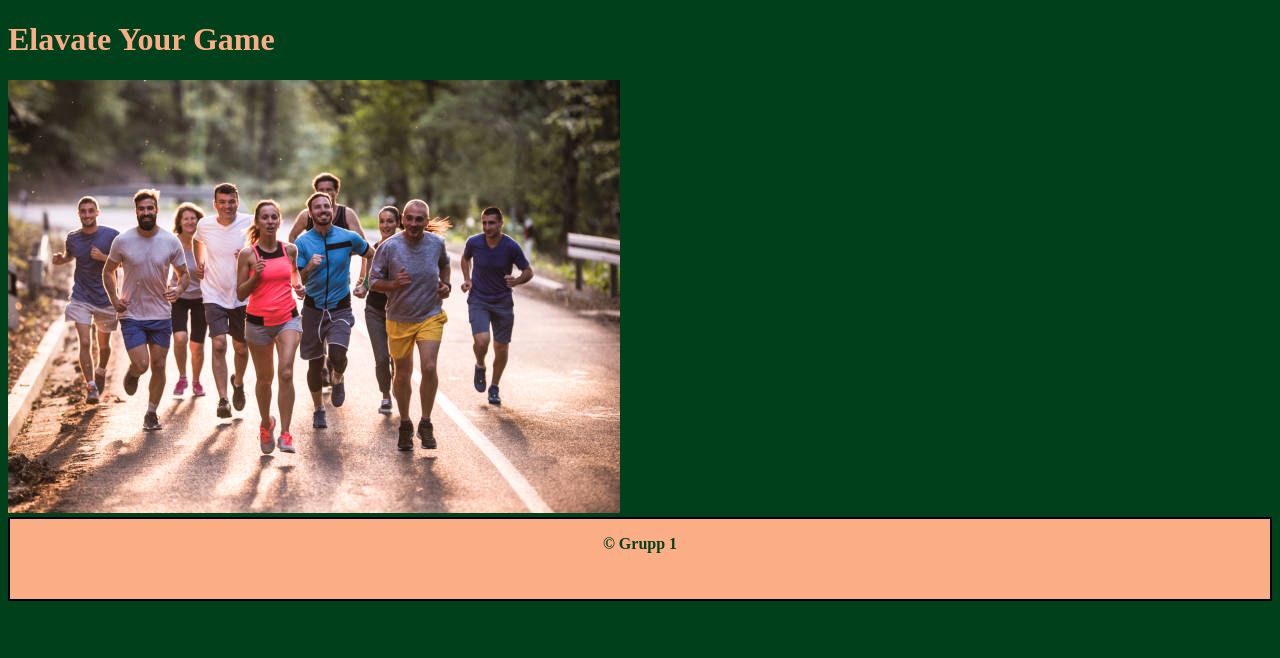
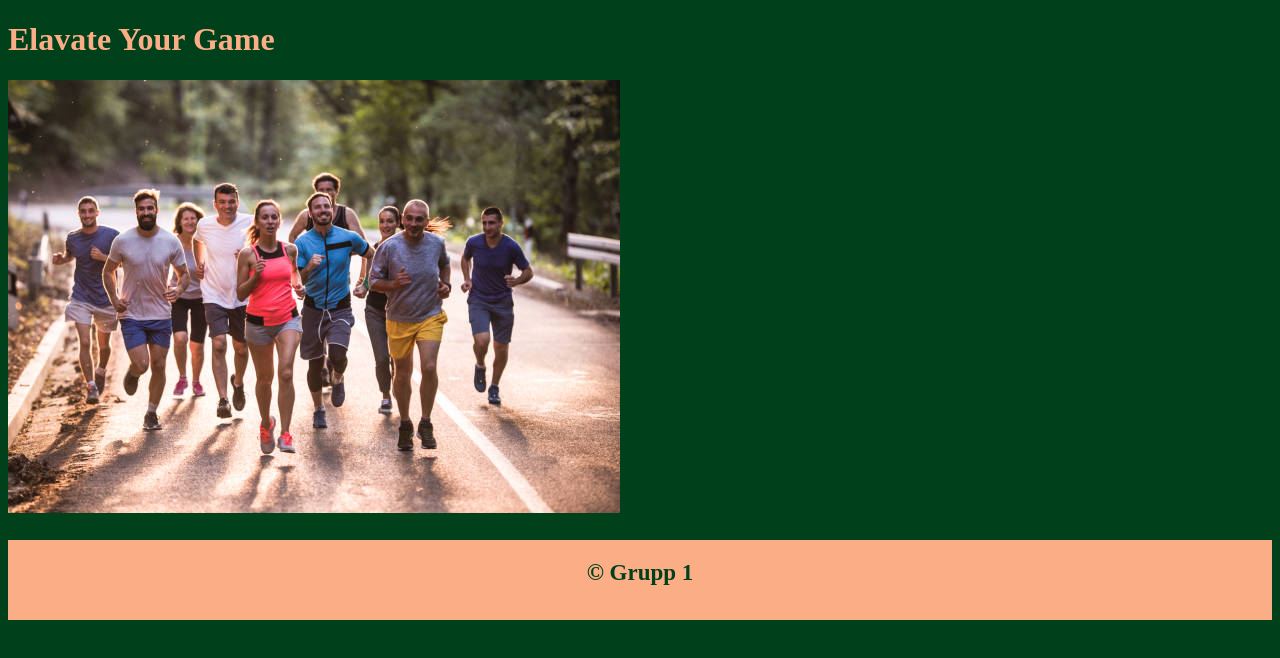
Before and after one commit to ernestocarocca/git-group-project, a plain HTML site: page index.html in a window 1280 px wide. Drawn offline with Linux system fonts and the light colour scheme; files whose address does not match are found by name.

Commit message:
the footer text has now some margin

```diff
--- a/css/style.css
+++ b/css/style.css
@@ -11,9 +11,12 @@ body {
 
 footer{
     height: 80px;
+    background-color: var(--accent-color);
+}
+
+footer p{
     text-align: center;
-    font-size: 35x;
+    font-size: 23px;
     color: var(--main-color);
-    background-color: var(--accent-color);
-    border: 2px solid black;
+    padding: 20px;
 }
```
Also changed, not shown: index.html (+3 -1 lines).
